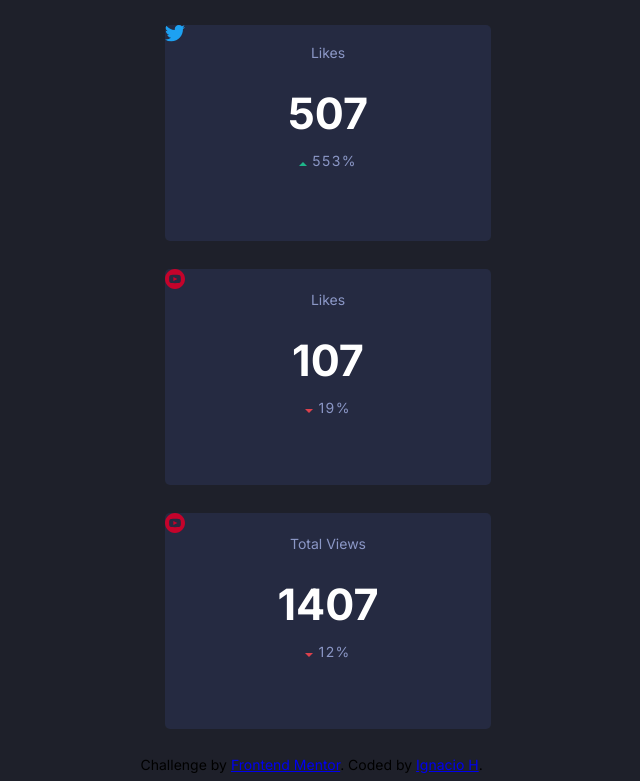
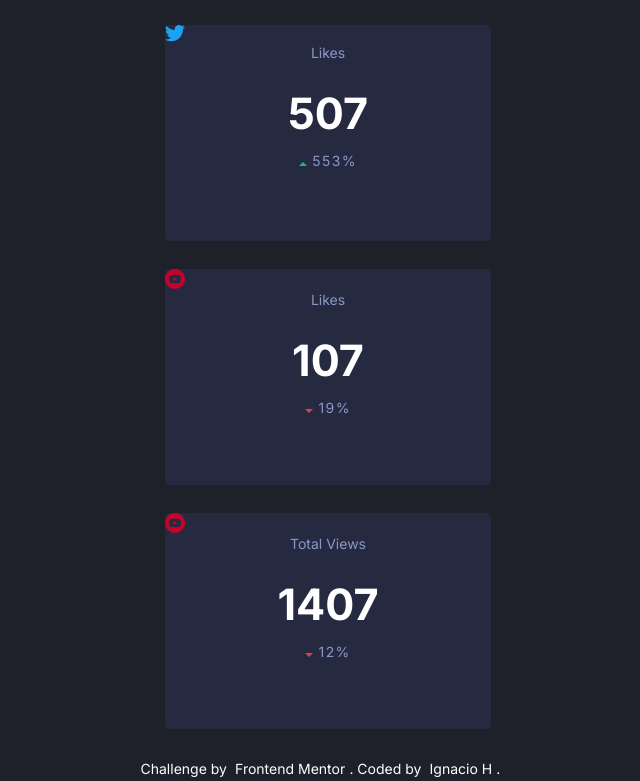
Before and after one commit to Ignaherrero/social-media-dashboard-with-theme-switcher-master, a plain HTML site: page index.html in a window 1280 px wide. Shown: the part 2346-3127 px from the top of the page, without its empty margins (312-952 px from the left). Drawn offline with Linux system fonts and the light colour scheme.

Commit message:
Add style footer

```diff
--- a/index.html
+++ b/index.html
@@ -357,8 +357,9 @@
     </main>
 
     <footer class="attribution">
-      Challenge by <a href="https://www.frontendmentor.io?ref=challenge" target="_blank">Frontend Mentor</a>.
-      Coded by <a href="#">Ignacio H</a>.
+      Challenge by <a href="https://www.frontendmentor.io?ref=challenge" rel="noopener" class="link">Frontend
+        Mentor</a>.
+      Coded by <a href="https://github.com/Ignaherrero?tab=repositories" class="link">Ignacio H</a>.
     </footer>
   </div>
   <script src="scripts.js"></script>
--- a/styles.css
+++ b/styles.css
@@ -93,3 +93,42 @@ li:nth-child(4) {
   color: var(--White);
   font-weight: 700;
 }
+
+.attribution {
+  color: white;
+}
+
+.link {
+  display: inline-block;
+  padding: .3rem;
+  background-color: var(--Light-Grayish-Blue)
+}
+
+.link:link,
+.link:visited {
+  text-decoration: none;
+}
+
+.link:hover,
+.link:active {
+  text-decoration: underline;
+}
+
+.link:link {
+  color: white;
+  border-radius: 5px;
+}
+
+.link:visited {
+  color: white;
+}
+
+.link:hover {
+  background: coral;
+  color: white;
+  border-radius: 5px;
+}
+
+.link:active {
+  transform: scale(.9);
+}
```
